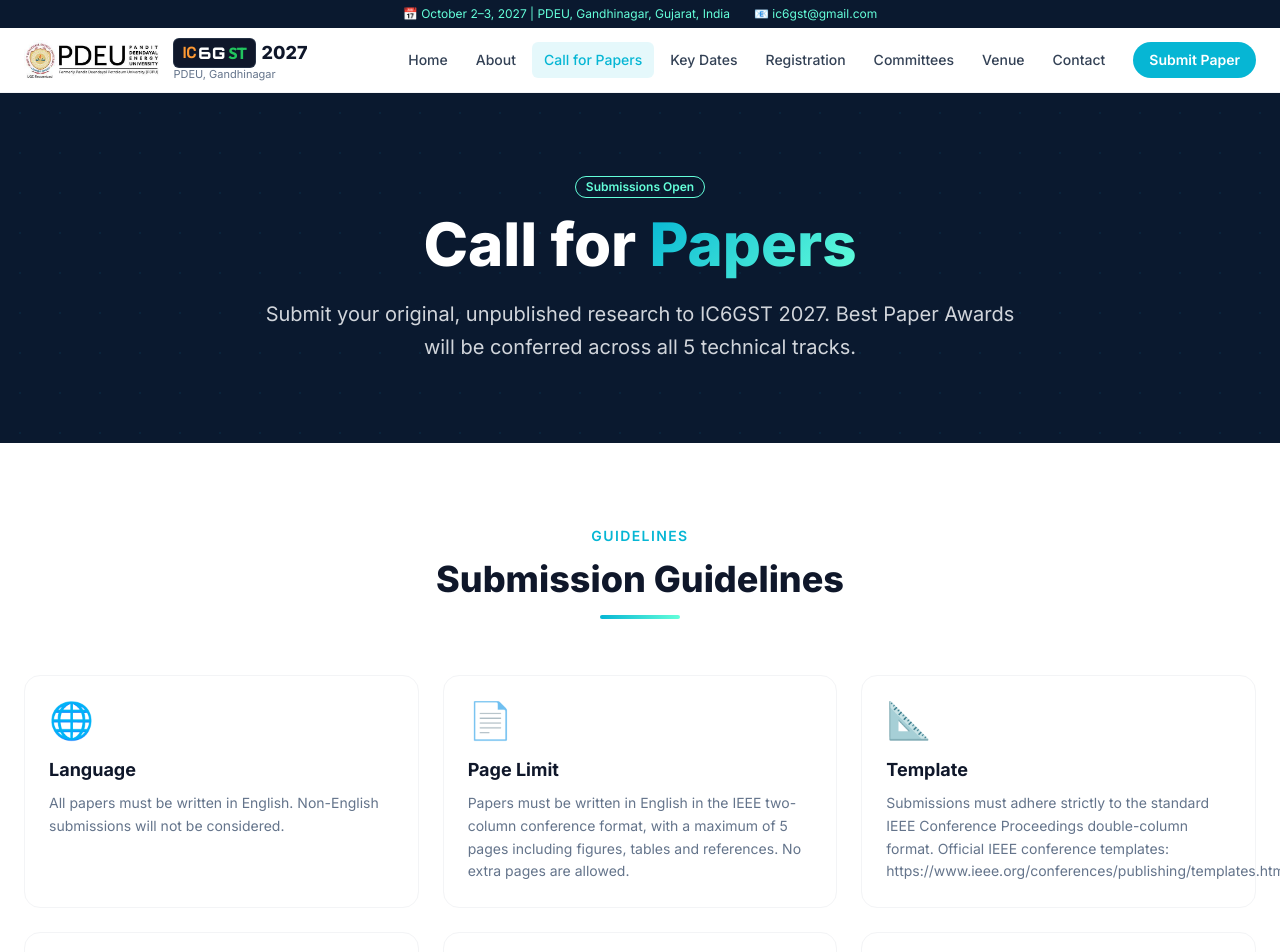
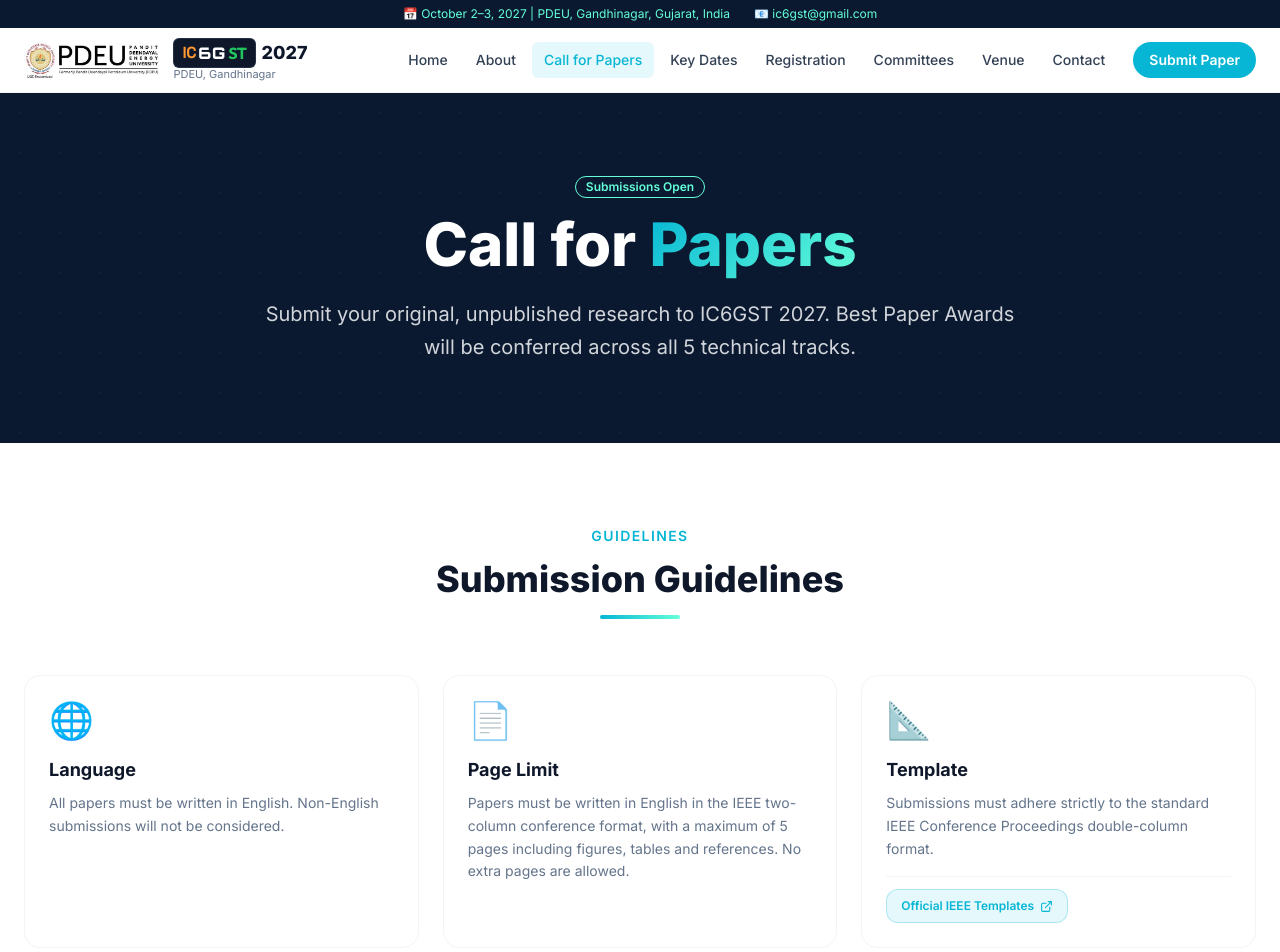
Before and after one commit to desaiarpan24/ic6gst-2027, a Next.js app: page /call-for-papers in a window 1280 px wide. Shown: the top 952 px of the page. Built offline with nearby package versions, Linux system fonts and the light colour scheme.

Commit message:
Convert raw IEEE template URL to clickable in-card button on Call for Papers page

```diff
--- a/app/call-for-papers/page.tsx
+++ b/app/call-for-papers/page.tsx
@@ -19,6 +19,7 @@ import {
   Users,
   Award,
   Calendar,
+  ExternalLink,
 } from "lucide-react";
 
 export const metadata: Metadata = {
@@ -187,8 +188,12 @@ export default function CallForPapersPage() {
               },
               {
                 title: "Template",
-                desc: "Submissions must adhere strictly to the standard IEEE Conference Proceedings double-column format. Official IEEE conference templates: https://www.ieee.org/conferences/publishing/templates.html",
+                desc: "Submissions must adhere strictly to the standard IEEE Conference Proceedings double-column format.",
                 emoji: "📐",
+                link: {
+                  href: "https://www.ieee.org/conferences/publishing/templates.html",
+                  label: "Official IEEE Templates",
+                },
               },
               {
                 title: "Review Process",
@@ -212,10 +217,25 @@ export default function CallForPapersPage() {
               },
             ].map((item, i) => (
               <AnimatedSection key={item.title} delay={i * 0.08}>
-                <div className="p-6 rounded-2xl border border-gray-100 hover:border-teal-DEFAULT/30 hover:shadow-lg transition-all duration-300 bg-white h-full">
-                  <div className="text-4xl mb-4">{item.emoji}</div>
-                  <h3 className="font-bold text-navy text-lg mb-2">{item.title}</h3>
-                  <p className="text-slate-light text-sm leading-relaxed">{item.desc}</p>
+                <div className="p-6 rounded-2xl border border-gray-100 hover:border-teal-DEFAULT/30 hover:shadow-lg transition-all duration-300 bg-white h-full flex flex-col justify-between">
+                  <div>
+                    <div className="text-4xl mb-4">{item.emoji}</div>
+                    <h3 className="font-bold text-navy text-lg mb-2">{item.title}</h3>
+                    <p className="text-slate-light text-sm leading-relaxed">{item.desc}</p>
+                  </div>
+                  {"link" in item && item.link && (
+                    <div className="mt-4 pt-3 border-t border-gray-100">
+                      <a
+                        href={(item.link as { href: string; label: string }).href}
+                        target="_blank"
+                        rel="noopener noreferrer"
+                        className="inline-flex items-center gap-1.5 px-3.5 py-2 rounded-xl bg-teal-DEFAULT/10 hover:bg-teal-DEFAULT text-teal-DEFAULT hover:text-white font-semibold text-xs transition-all duration-200 border border-teal-DEFAULT/25 hover:shadow-sm"
+                      >
+                        <span>{(item.link as { href: string; label: string }).label}</span>
+                        <ExternalLink size={13} className="flex-shrink-0" />
+                      </a>
+                    </div>
+                  )}
                 </div>
               </AnimatedSection>
             ))}
```
